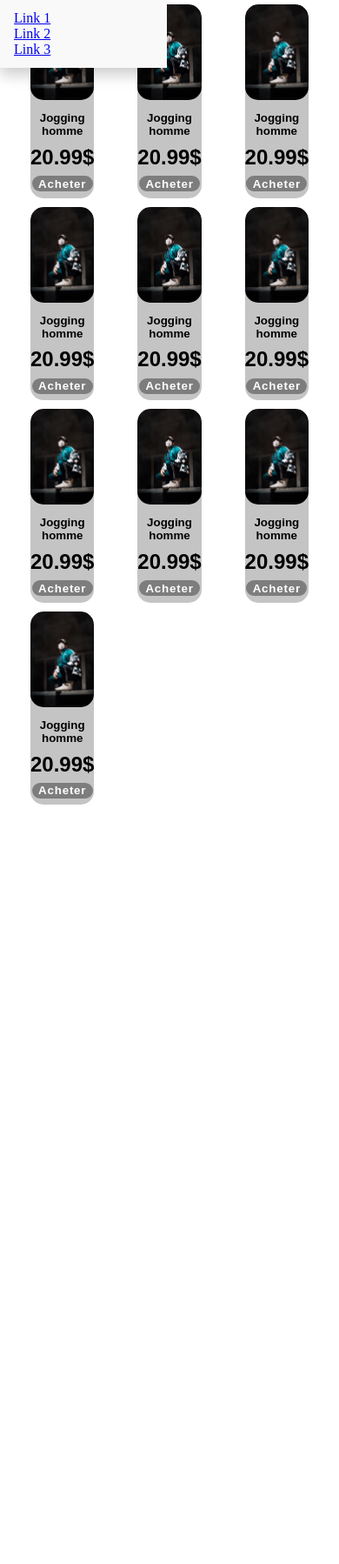
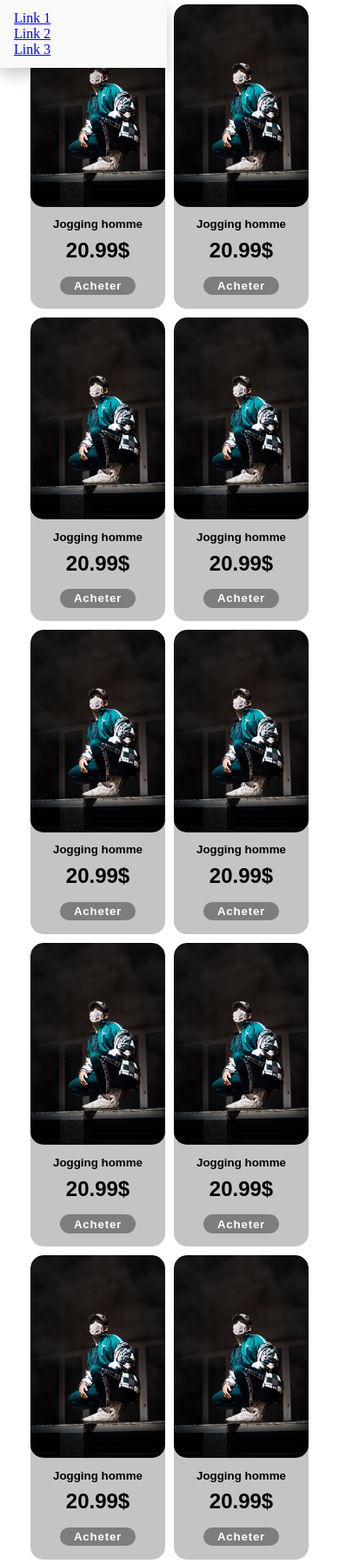
Before and after one commit to hugoassuncaorodrigues/projet_annuel_esgi, a PHP site: page /View/produits.view.php in a window 390 px wide. Shown: the part 50-1848 px from the top of the page at 87% size. Before the commit the page ends 975 px from the top, so only its background shows below. Run offline with PHP 8.4, Linux system fonts and the light colour scheme.

Commit message:
fix responsive

```diff
--- a/framework/src/scss/components/_etiquetteProduit.scss
+++ b/framework/src/scss/components/_etiquetteProduit.scss
@@ -22,9 +22,7 @@ $black: black;
 
 
 .containerFront{
-    justify-content: space-between;
     font-family: 'PT Sans', sans-serif;
-
 }
 
 .etiquetteProduit .valide{
--- a/framework/src/scss/components/_grid.scss
+++ b/framework/src/scss/components/_grid.scss
@@ -1,6 +1,6 @@
 $col-nb: 12;
 $grid-gutter: 30px;
-$sm-width: 650px;
+$sm-width: 320px;
 $md-width: 900px;
 $lg-width: 1200px;
 $xl-width: 1900px;
@@ -19,6 +19,7 @@ $xl-width: 1900px;
       margin-left: -15px;
       @for $i from 1 through $col-nb {
         .col-#{$i}, col-lg-#{$i}, col-md-#{$i}, col-xl-#{$i}{
+          flex-grow: 1;
           box-sizing: border-box;
           width: ((100 / $col-nb) * $i) * 1%;
           padding-right: calc(#{$grid-gutter}/2) ;
@@ -32,6 +33,7 @@ $xl-width: 1900px;
   @media (min-width: #{$sm-width}){
     @for $i from 1 through $col-nb {
       .col-sm-#{$i} {
+        flex-grow: 1;
         box-sizing: border-box;
         width: ((100 / $col-nb) * $i) * 1%;
         padding-right: calc(#{$grid-gutter}/2) ;
@@ -45,6 +47,7 @@ $xl-width: 1900px;
   @media (min-width: #{$md-width}){
     @for $i from 1 through $col-nb {
       .col-md-#{$i} {
+        flex-grow: 1;
         box-sizing: border-box;
         width: ((100 / $col-nb) * $i) * 1%;
         padding-right: calc(#{$grid-gutter}/2) ;
@@ -57,6 +60,7 @@ $xl-width: 1900px;
   @media (min-width: #{$lg-width}){
     @for $i from 1 through $col-nb {
       .col-lg-#{$i} {
+        flex-grow: 1;
         box-sizing: border-box;
         width: ((100 / $col-nb) * $i) * 1%;
         padding-right: calc(#{$grid-gutter}/2) ;
@@ -70,6 +74,7 @@ $xl-width: 1900px;
   @media (min-width: #{$xl-width}){
     @for $i from 1 through $col-nb {
       .col-xl-#{$i} {
+        flex-grow: 1;
         box-sizing: border-box;
         width: ((100 / $col-nb) * $i) * 1%;
         padding-right: calc(#{$grid-gutter}/2) ;
--- a/www/View/produits.view.php
+++ b/www/View/produits.view.php
@@ -6,6 +6,7 @@
   <title>Page Front Produits</title>
   <link rel="stylesheet" href="../dist/main.css">
   <link rel="stylesheet" href="https://cdnjs.cloudflare.com/ajax/libs/font-awesome/4.7.0/css/font-awesome.min.css">
+  <meta name="viewport" content="width=device-width, initial-scale=1.0">
 </head>
 
 <body>
@@ -29,7 +30,7 @@
 	<div class="grid">
 		<div class="container ">
             <div class="row containerFront" style="margin: 0 30px">
-                <div class="etiquetteProduit col-2">
+                <div class="etiquetteProduit col-sm-5 col-md-2">
                     <div class="imgProduit" ><img src="../dist/images/produits/daniel-ramos.jpg" alt="Denim Jeans" style="max-width:100%"></div>
 
                     <h1 class="titleProduit">Jogging homme</h1>
@@ -37,61 +38,61 @@
                     <a class="valide" href="">Acheter</a>
                 </div>
 
-                <div class="etiquetteProduit col-2">
+                <div class="etiquetteProduit col-sm-5 col-md-2">
                 <div class="imgProduit" ><img src="../dist/images/produits/daniel-ramos.jpg" alt="Denim Jeans" style="max-width:100%"></div>
                     <h1 class="titleProduit">Jogging homme</h1>
                     <p class="prix">20.99$</p>
                     <a class="valide" href="">Acheter</a>
                 </div>
 
-                <div class="etiquetteProduit col-2">
+                <div class="etiquetteProduit col-sm-5 col-md-2">
                 <div class="imgProduit" ><img src="../dist/images/produits/daniel-ramos.jpg" alt="Denim Jeans" style="max-width:100%"></div>
                     <h1 class="titleProduit">Jogging homme</h1>
                     <p class="prix">20.99$</p>
                     <a class="valide" href="">Acheter</a>
                 </div>
 
-                <div class="etiquetteProduit col-2">
+                <div class="etiquetteProduit col-sm-5 col-md-2">
                 <div class="imgProduit" ><img src="../dist/images/produits/daniel-ramos.jpg" alt="Denim Jeans" style="max-width:100%"></div>
                     <h1 class="titleProduit">Jogging homme</h1>
                     <p class="prix">20.99$</p>
                     <a class="valide" href="">Acheter</a>
                 </div>
 
-                <div class="etiquetteProduit col-2">
+                <div class="etiquetteProduit col-sm-5 col-md-2">
                 <div class="imgProduit" ><img src="../dist/images/produits/daniel-ramos.jpg" alt="Denim Jeans" style="max-width:100%"></div>
                     <h1 class="titleProduit">Jogging homme</h1>
                     <p class="prix">20.99$</p>
                     <a class="valide" href="">Acheter</a>
                 </div>
 
-                <div class="etiquetteProduit col-2">
+                <div class="etiquetteProduit col-sm-5 col-md-2">
                 <div class="imgProduit" ><img src="../dist/images/produits/daniel-ramos.jpg" alt="Denim Jeans" style="max-width:100%"></div>
                     <h1 class="titleProduit">Jogging homme</h1>
                     <p class="prix">20.99$</p>
                     <a class="valide" href="">Acheter</a>
                 </div>
 
-                <div class="etiquetteProduit col-2">
+                <div class="etiquetteProduit col-sm-5 col-md-2">
                 <div class="imgProduit" ><img src="../dist/images/produits/daniel-ramos.jpg" alt="Denim Jeans" style="max-width:100%"></div>
                     <h1 class="titleProduit">Jogging homme</h1>
                     <p class="prix">20.99$</p>
                     <a class="valide" href="">Acheter</a>
                 </div>
 
-                <div class="etiquetteProduit col-2">
+                <div class="etiquetteProduit col-sm-5 col-md-2">
                 <div class="imgProduit" ><img src="../dist/images/produits/daniel-ramos.jpg" alt="Denim Jeans" style="max-width:100%"></div>
                     <h1 class="titleProduit">Jogging homme</h1>
                     <p class="prix">20.99$</p>
                     <a class="valide" href="">Acheter</a>
                 </div>
-                <div class="etiquetteProduit col-2">
+                <div class="etiquetteProduit col-sm-5 col-md-2">
                 <div class="imgProduit" ><img src="../dist/images/produits/daniel-ramos.jpg" alt="Denim Jeans" style="max-width:100%"></div>
                     <h1 class="titleProduit">Jogging homme</h1>
                     <p class="prix">20.99$</p>
                     <a class="valide" href="">Acheter</a>
                 </div>
-                <div class="etiquetteProduit col-2">
+                <div class="etiquetteProduit col-sm-5 col-md-2">
                 <div class="imgProduit" ><img src="../dist/images/produits/daniel-ramos.jpg" alt="Denim Jeans" style="max-width:100%"></div>
                     <h1 class="titleProduit">Jogging homme</h1>
                     <p class="prix">20.99$</p>
--- a/www/dist/main.css
+++ b/www/dist/main.css
@@ -32,6 +33,7 @@
 .grid .container .row col-lg-2,
 .grid .container .row col-md-2,
 .grid .container .row col-xl-2 {
+  flex-grow: 1;
   box-sizing: border-box;
   width: 16.6666666667%;
   padding-right: calc(30px/2);
@@ -168,6 +184,7 @@
   }
 
   .grid .col-sm-5 {
+    flex-grow: 1;
     box-sizing: border-box;
     width: 41.6666666667%;
     padding-right: calc(30px/2);
@@ -502,7 +562,6 @@
 }
 
 .containerFront {
-  justify-content: space-between;
   font-family: "PT Sans", sans-serif;
 }
 
```
Also changed, not shown: other parts of www/dist/main.css (+59 -1 lines).
